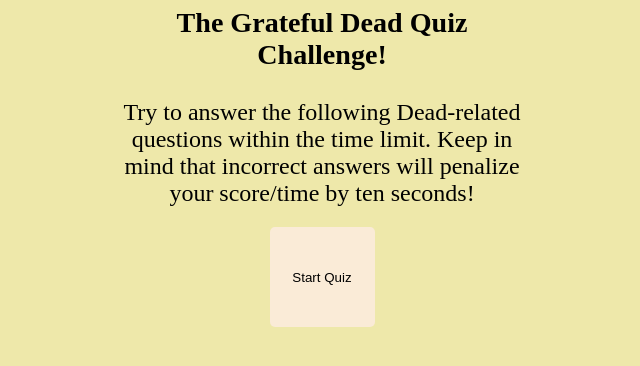
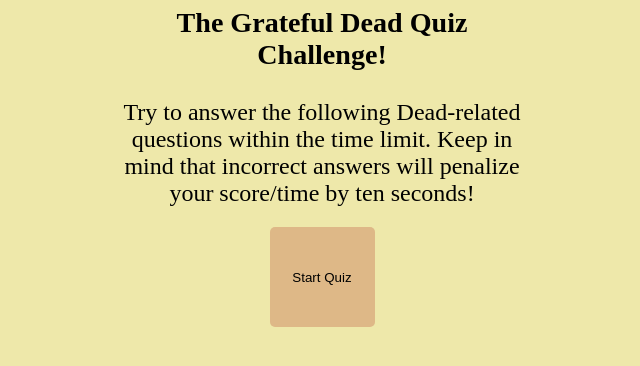
Before and after one commit to BrainAtoms/The_Grateful_Dead_Quiz, a website: page index.html in a window 1280 px wide. In both pictures the pointer is over the button "Start Quiz". Shown: the part 246-612 px from the top of the page, without its empty margins (318-958 px from the left). Drawn offline with Linux system fonts and the light colour scheme.

Commit message:
changed button setting

```diff
--- a/assets/css/style.css
+++ b/assets/css/style.css
@@ -17,7 +17,7 @@
     justify-content: center;
     align-items: center;
     text-align: center;
-    background-color: #719df4;
+    background-color: burlywood;
     margin: 20px auto 0;
     height: 100px;
     width: 105px;
@@ -32,7 +32,7 @@
     justify-content: center;
     align-items: center;
     text-align: center;
-    background-color: #719df4;
+    background-color: burlywood;
     margin: 20px auto 0;
     height: 100px;
     width: 105px;
@@ -42,21 +42,9 @@
     cursor: pointer;
 }
 
-button:hover {
-    background-color:aquamarine;
-}
-
-#start-button:hover {
-    background-color:aquamarine;
-}
-
-.scorepage button:hover {
-    background-color:aquamarine;
-}
-
 @media (max-width: 768px) { /* Adjust the max-width as needed */
     button, #start-button {
-        background-color: antiquewhite;
+        background-color: burlywood;
     }
 }
 
@@ -70,7 +58,7 @@
 /* Override hover effect for mobile */
 @media (hover: none) {
     button:hover, #start-button:hover {
-        background-color: antiquewhite;
+        background-color: burlywood;
     }
 }
 
```
